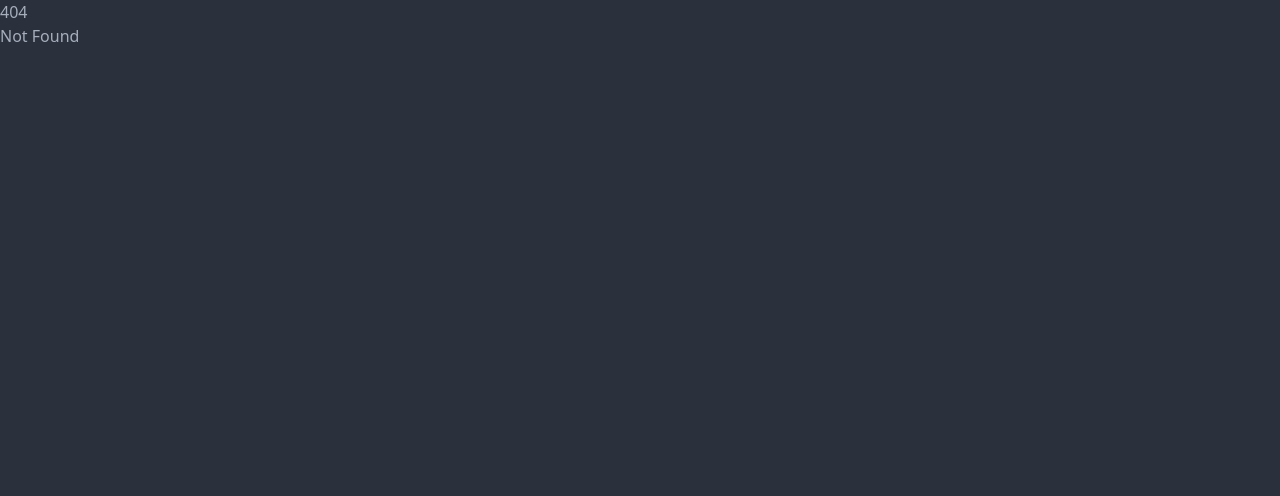
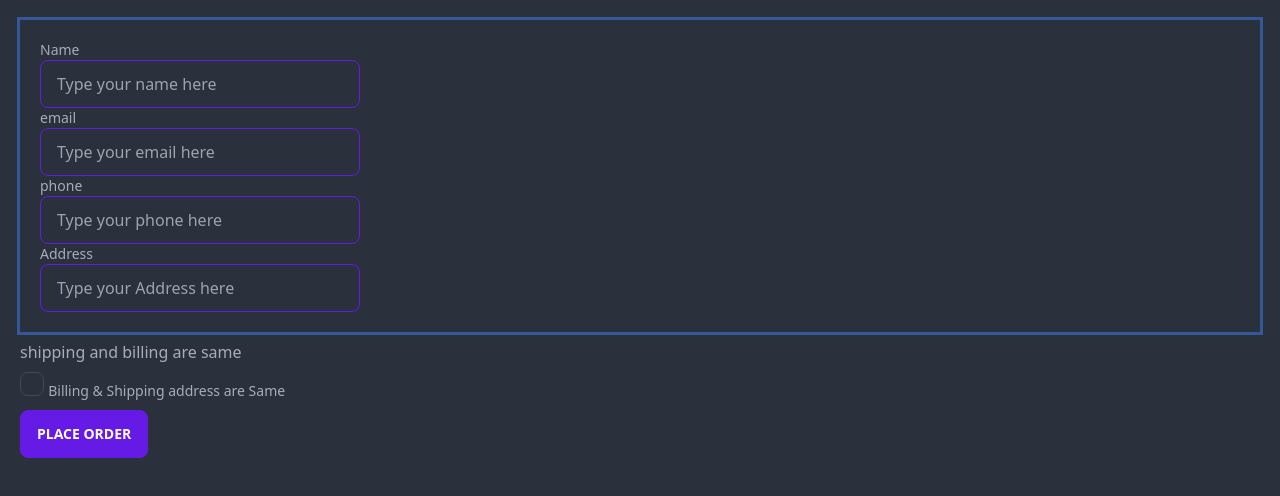
Before and after one commit to sabbirkuasha/svelte-store-form, a SvelteKit app: page /checkout in a window 1280 px wide. Before the commit this address had no page. Shown: the top 496 px of the page. Built offline with nearby package versions, Linux system fonts and the light colour scheme.

Commit message:
adding toaster

```diff
--- a/package.json
+++ b/package.json
@@ -32,6 +32,7 @@
 	},
 	"type": "module",
 	"dependencies": {
-		"daisyui": "^2.51.0"
+		"daisyui": "^2.51.0",
+		"svelte-french-toast": "^1.0.3"
 	}
 }
--- a/src/lib/common/Table.svelte
+++ b/src/lib/common/Table.svelte
@@ -1,4 +1,5 @@
 <script>
+	import { enhance } from '$app/forms';
 	export let contacts;
 
 	let contact = [
@@ -37,7 +38,7 @@
 					<td>{contact.job}</td>
 					<td>{contact.address}</td>
 					<td>
-						<form method="POST" action="?/deleteInfo">
+						<form  method="POST" action="?/deleteInfo">
 							<input name="id" type="hidden" hidden value={contact.id} />
 							<button class="btn btn-primary btn-circle ">X</button>
 						</form>
--- a/src/routes/+layout.svelte
+++ b/src/routes/+layout.svelte
@@ -1 +1,5 @@
-<script>import "../app.postcss";</script><slot></slot>
+<script>
+	import '../app.postcss';
+</script>
+
+<slot />
--- /dev/null
+++ b/src/routes/checkout/+page.server.js
@@ -0,0 +1,11 @@
+export const actions = {
+	default: async ({ request }) => {
+		const formData = Object.fromEntries(await request.formData());
+		// console.log(formData);
+
+		return {
+			success: true,
+			formData: formData
+		};
+	}
+};
--- /dev/null
+++ b/src/routes/checkout/+page.svelte
@@ -0,0 +1,112 @@
+<script>
+	export let form;
+	console.log(form);
+
+	let shipping_form = 'disabled';
+
+	let billing_shipping_same = false;
+	$: billing_shipping_same;
+</script>
+
+<form method="POST">
+	<div class="flex flex-col gap-2 mx-auto p-5">
+		<div id="billing_address" class="ring p-5">
+			<div>
+				<div class="label-text">Name</div>
+				<input
+					type="text"
+					name="name"
+					placeholder="Type your name here"
+					class="input input-primary w-full max-w-xs"
+				/>
+			</div>
+
+			<div>
+				<div class="label-text">email</div>
+				<input
+					type="text"
+					name="email"
+					placeholder="Type your email here"
+					class="input input-primary w-full max-w-xs"
+				/>
+			</div>
+			<div>
+				<div class="label-text">phone</div>
+				<input
+					type="number"
+					name="phone"
+					placeholder="Type your phone here"
+					class="input input-primary w-full max-w-xs"
+				/>
+			</div>
+			<div>
+				<div class="label-text">Address</div>
+				<input
+					type="text"
+					name="Address"
+					placeholder="Type your Address here"
+					class="input input-primary w-full max-w-xs"
+				/>
+			</div>
+		</div>
+		{#if !billing_shipping_same}
+			<p>shipping and billing are same</p>
+		{:else}
+			<div id="shipping_address" class="ring p-5 ">
+				<div>
+					<div class="label-text">Name</div>
+					<input
+						type="text"
+						name="ship_name"
+						placeholder="Type your name here"
+						class="input input-primary w-full max-w-xs"
+					/>
+				</div>
+
+				<div>
+					<div class="label-text">email</div>
+					<input
+						type="text"
+						name="ship_email"
+						placeholder="Type your email here"
+						class="input input-primary w-full max-w-xs"
+					/>
+				</div>
+				<div>
+					<div class="label-text">phone</div>
+					<input
+						type="number"
+						name="ship_phone"
+						placeholder="Type your phone here"
+						class="input input-primary w-full max-w-xs"
+					/>
+				</div>
+				<div>
+					<div class="label-text">Address</div>
+					<input
+						type="text"
+						name="ship_Address"
+						placeholder="Type your Address here"
+						class="input input-primary w-full max-w-xs"
+					/>
+				</div>
+			</div>
+		{/if}
+
+		<div>
+			<label class="cursor-pointer">
+				<input
+					type="checkbox"
+					name="bill_ship"
+					bind:checked={billing_shipping_same}
+					class="checkbox"
+				/>
+
+				<span class="label-text">Billing & Shipping address are Same</span>
+			</label>
+		</div>
+		<div>
+			<button class="btn btn-primary">Place Order</button>
+		</div>
+	</div>
+</form>
--- a/src/routes/form/+page.server.js
+++ b/src/routes/form/+page.server.js
@@ -54,6 +54,7 @@ export const actions = {
 		};
 		contacts.push(contact);
 
+		console.log('return success');
 		return {
 			success: true
 		};
--- a/src/routes/form/+page.svelte
+++ b/src/routes/form/+page.svelte
@@ -1,12 +1,22 @@
 <script>
 	import Table from '../../lib/common/Table.svelte';
+
+	import { enhance } from '$app/forms';
+
+	import toast, { Toaster } from 'svelte-french-toast';
+
 	export let data;
-	export let form;
+	export let form = null;
+
+	$: !form?.error ? toast.success('It works!') : '';
+	$: form?.error ? toast.error('fill your form again') : '';
 
 	let { contacts } = data;
+	$: contacts;
 	console.log(form);
 </script>
 
+<Toaster />
 <h1 class="prose prose-slate p-5">Form</h1>
 
 <form method="POST" action="?/createForm">
```
Also changed, not shown: 1 other file (tests, documents, lock files or other folders).
